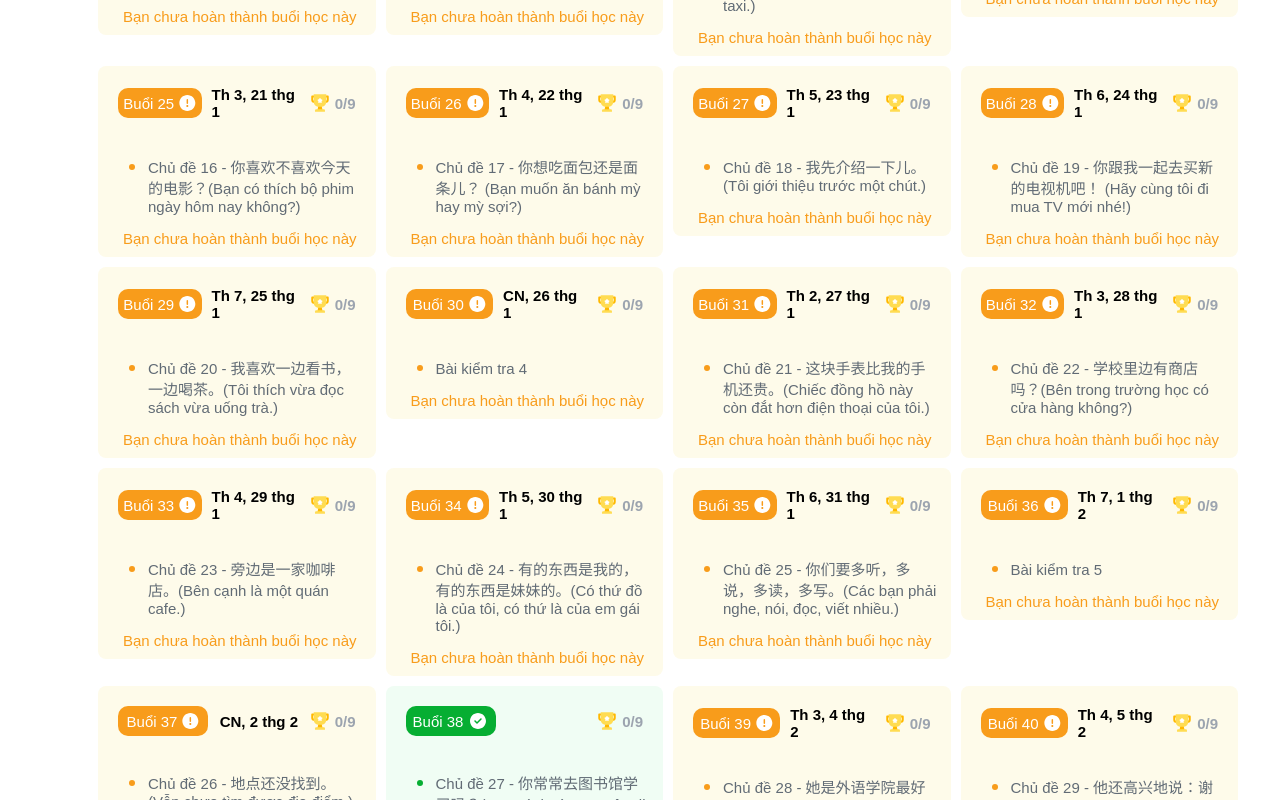
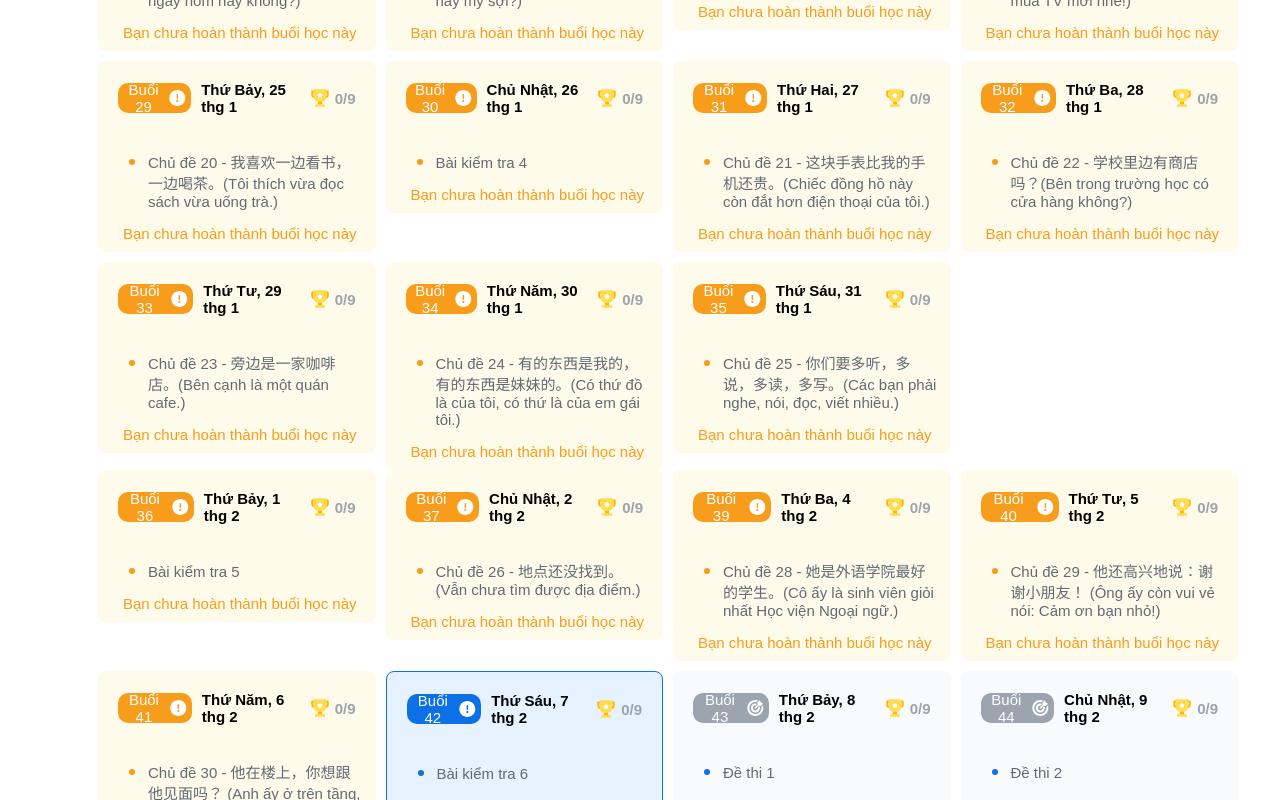
Before and after one commit to thuhuong1234/test-ui, a Vue app: page / in a window 1280 px wide. Shown: the part 1247-2047 px from the top of the page. Built offline with nearby package versions, Linux system fonts and the light colour scheme.

Commit message:
Sort session by date

```diff
--- a/src/components/AppMain.vue
+++ b/src/components/AppMain.vue
@@ -1,4 +1,5 @@
 <template>
+    <div v-for="(sessions, month) in groupedSessions" :key="month">
         <div class="sessions">
             <div v-for="session in sessions" :key="session.overall_index" :class="['session', handleStatus(session)]">
                 <div :class="['session-card', handleStatus(session)]">
@@ -26,10 +27,12 @@
                 </div>
             </div>
         </div>
+    </div>
+
 </template>
 
 <script setup>
-import { ref } from "vue";
+import { ref, computed } from "vue";
 import data from '@/server/api/data';
 import completedIcon from '@/assets/images/done.svg'
 import futureIcon from '@/assets/images/process.svg'
@@ -63,7 +66,7 @@ const handleStatus = (session) => {
 
 }
 const formatDate = (date) => {
-    const options = { weekday: 'short', month: 'short', day: 'numeric' };
+    const options = { weekday: 'long', month: 'short', day: 'numeric' };
     return new Date(date).toLocaleDateString('vi-VN', options);
 }
 const getUnitTitle = (session) => {
@@ -88,6 +91,29 @@ const getUnitLabel = (session) => {
 
     }
 }
+
+const groupedSessions = computed(() => {
+    let sessionsWithDate = sessions.value
+        .filter(session => session.date)
+        .sort((a, b) => new Date(a.date) - new Date(b.date));
+
+    let grouped = {};
+    sessionsWithDate.forEach(session => {
+        let month = new Date(session.date).toLocaleString("vi-VN", { month: "long", year: "numeric" });
+        if (!grouped[month]) grouped[month] = [];
+        grouped[month].push(session);
+    });
+
+    let sessionsWithoutDate = sessions.value
+        .filter(session => !session.date)
+        .sort((a, b) => a.sessionNumber - b.sessionNumber);
+
+    if (sessionsWithoutDate.length) {
+        grouped["Not Date"] = sessionsWithoutDate;
+    }
+
+    return grouped;
+});
 </script>
 
 <style scoped>
```
Lines whose indentation alone changed are shown as unchanged.
